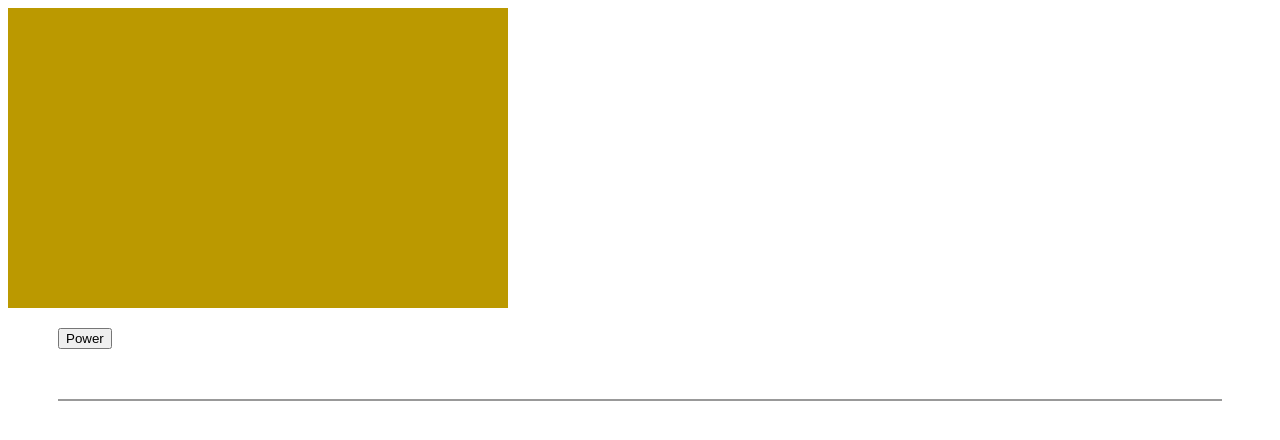
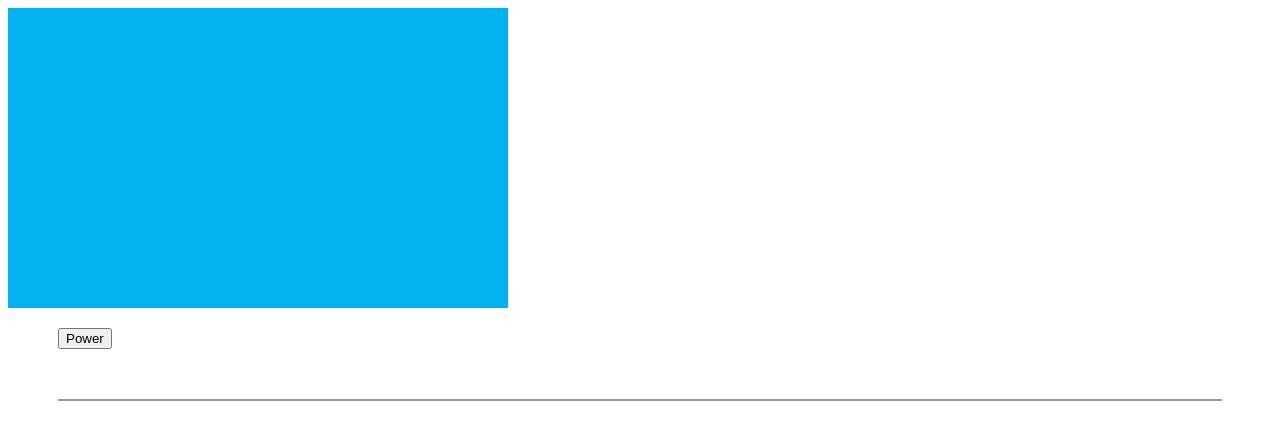
Before and after one commit to tanyushechka/timer, a website: page www/page.html in a window 1280 px wide. Drawn offline with Linux system fonts and the light colour scheme.

Commit message:
change color

```diff
--- a/www/page.html
+++ b/www/page.html
@@ -7,7 +7,7 @@
         #area {
             height: 300px;
             width: 500px;
-            background: #b90;
+            background: #00b3ee;
         }
 
         #time {
```
